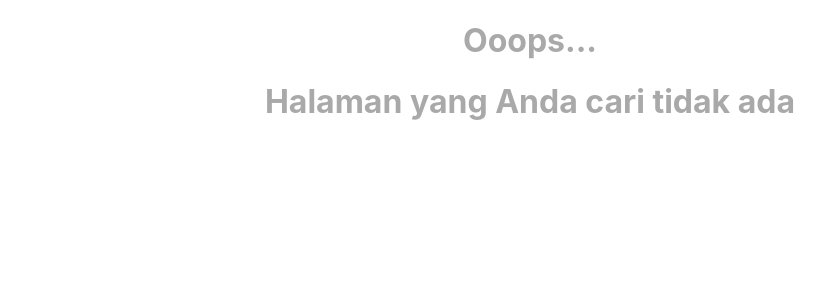
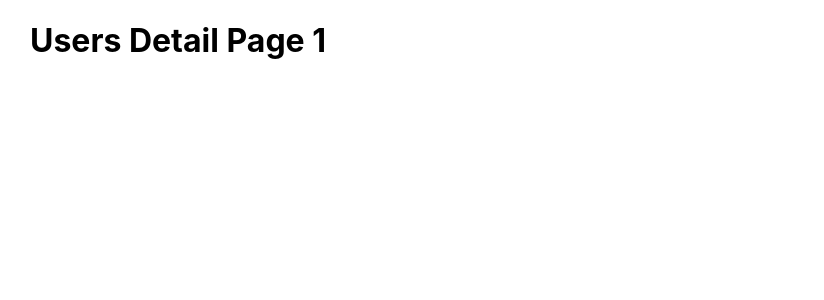
Before and after one commit to DedeSnrwn13/nextjs-basic, a Next.js app: page /users/1 in a window 1280 px wide. Before the commit this address had no page. Shown: the top 300 px of the page, without its empty margins (110-934 px from the left). Built offline with nearby package versions, Linux system fonts and the light colour scheme.

Commit message:
Dynamic Routes

```diff
--- /dev/null
+++ b/pages/users/[id].tsx
@@ -0,0 +1,12 @@
+import { useRouter } from 'next/router';
+
+export default function UserDetail() {
+    const router = useRouter();
+    const { id } = router.query;
+
+    return (
+        <div>
+            <h1>Users Detail Page {id}</h1>
+        </div>
+    )
+}
```
Also changed, not shown: pages/users/detail.tsx (deleted, +0 -7 lines).
